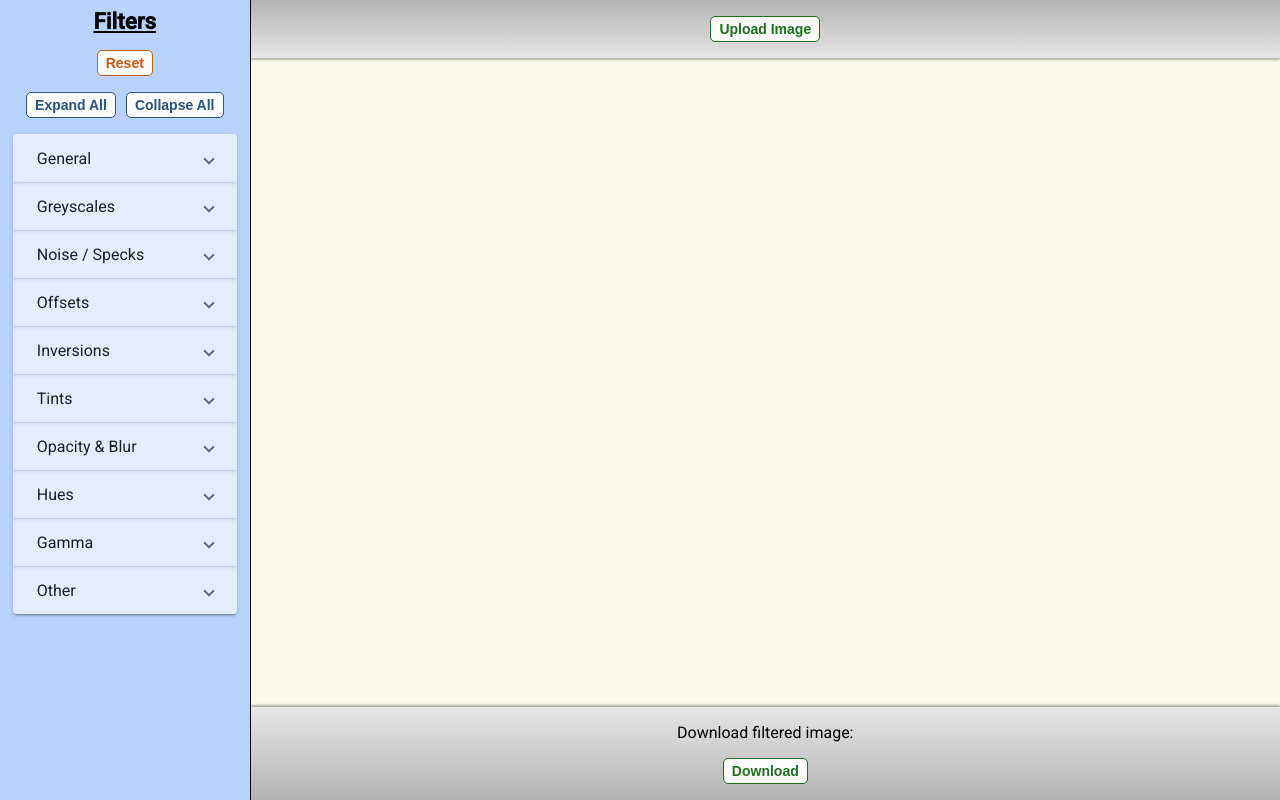
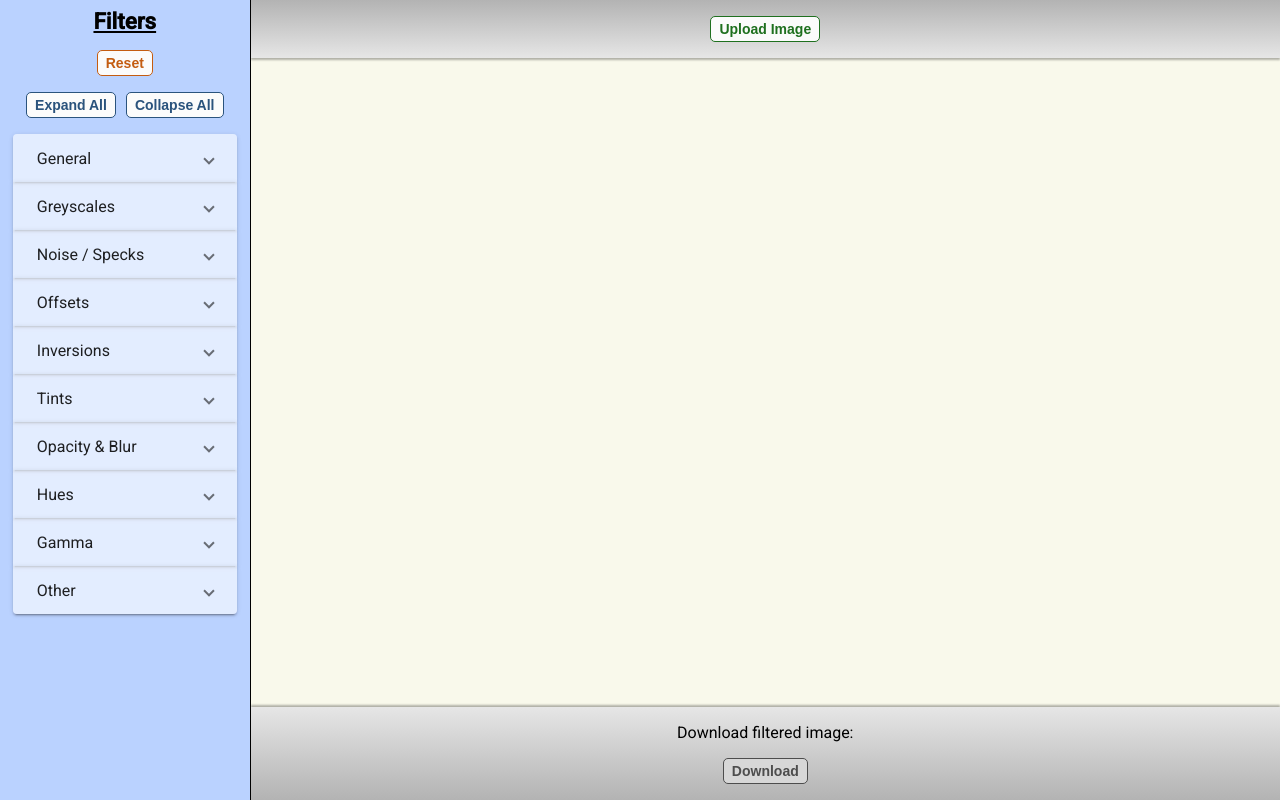
Before and after one commit to steve-dave8/Image-Filters, an Angular app: page / in a window 1280 px wide. Built offline with nearby package versions, Linux system fonts and the light colour scheme.

Commit message:
Add disabled state for download button

```diff
--- a/src/app/canvas/download/download.component.html
+++ b/src/app/canvas/download/download.component.html
@@ -1,6 +1,5 @@
 <div>
     <p class="text-center">Download filtered image:</p>
-    <!--TODO: add disabled attribute for download btn-->
-    <button type="button" class="btn-base load-btn block-center" (click)="download()">Download</button>
+    <button type="button" class="btn-base load-btn block-center" (click)="download()" [disabled]="!originalImgName">Download</button>
     <a id="download-link" #downloadLink [download]="downloadName" [href]="filteredImgSrc"></a>
 </div>
--- a/src/styles.css
+++ b/src/styles.css
@@ -42,6 +42,16 @@ app-root {
     outline: 2px solid rgba(18, 18, 18, 0.2);
 }
 
+.btn-base:disabled {
+    color: #404040;
+    filter: brightness(120%);
+}
+
+.btn-base:disabled:hover {
+    outline: none;
+    cursor: default;
+}
+
 .load-btn {
     color: #165016;
 }
```
Also changed, not shown: 1 other file (tests, documents, lock files or other folders).
